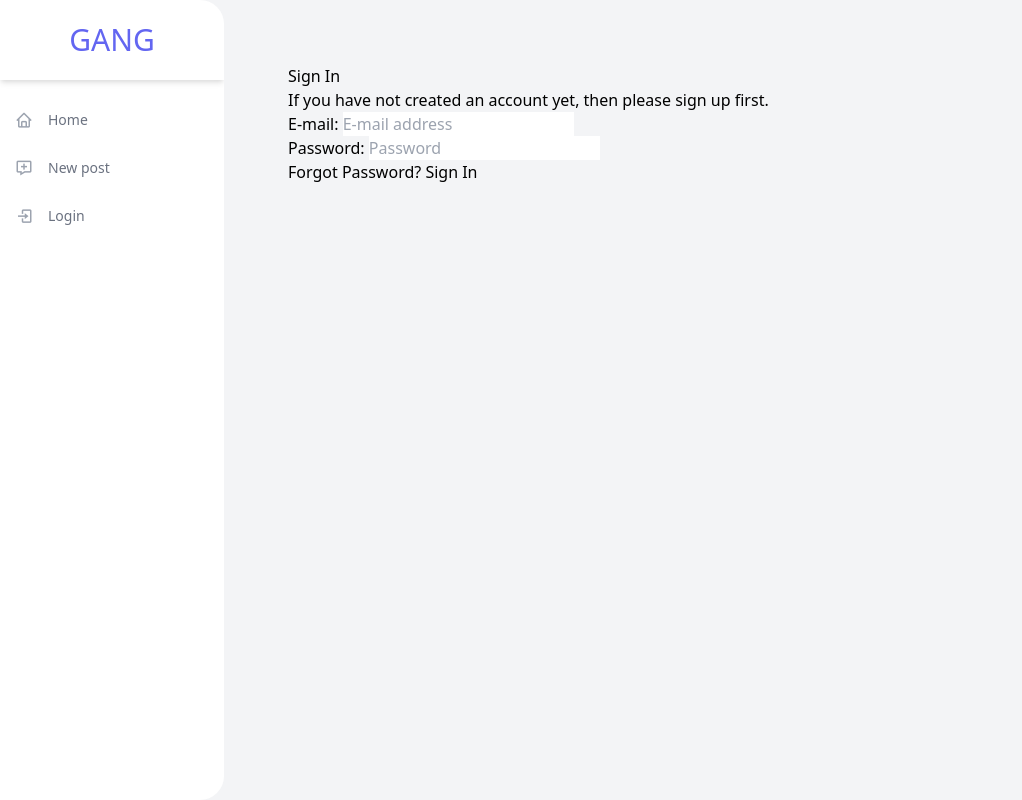
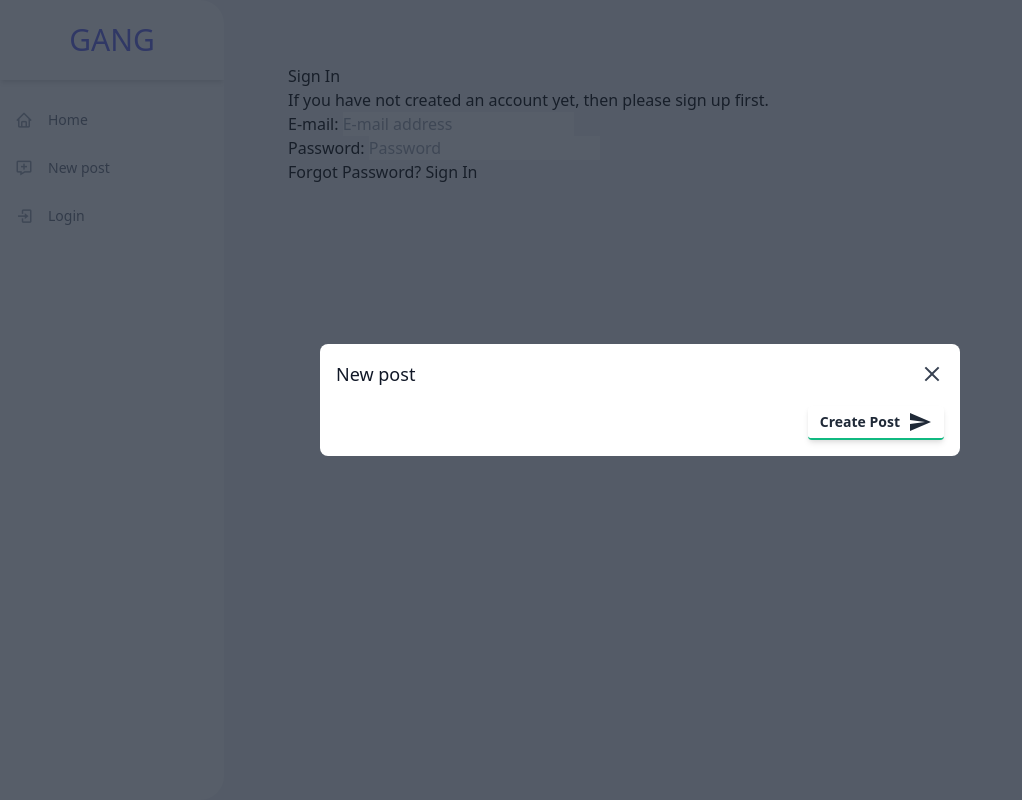
Before and after one commit to code-surya/djangoproject, a Django app: a page that uses gang/templates/base.html in a window 1280 px wide. Shown: the whole page, without its empty margins (0-1022 px from the left). Run offline with Django 4.2, Linux system fonts and the light colour scheme.

Commit message:
Adding a TailWind css model

```diff
--- a/gang/templates/base.html
+++ b/gang/templates/base.html
@@ -57,6 +57,33 @@
         {% block content %}{% endblock  %}
       {% endblock %}
     </div>
+
+
+  {% if request.user.is_anonymous %}
+      <div class="flex items-center justify-center fixed left-0 bottom-0 w-full h-full bg-gray-800 bg-opacity-75">
+        <div class="bg-white rounded-lg w-1/2">
+          <div class="flex flex-col items-start p-4">
+            <div class="flex items-center w-full">
+              <div class="text-gray-900 font-medium text-lg">New post</div>
+          <svg class="ml-auto fill-current text-gray-700 w-6 h-6 cursor-pointer" xmlns="http://www.w3.org/2000/svg" viewBox="0 0 18 18">
+            <path d="M14.53 4.53l-1.06-1.06L9 7.94 4.53 3.47 3.47 4.53 7.94 9l-4.47 4.47 1.06 1.06L9 10.06l4.47 4.47 1.06-1.06L10.06 9z"/>
+            </svg>
+            </div>
+            <hr>
+            <div class="">{# to do#}</div>
+            <hr>
+            <div class="ml-auto">
+              <button class="bg-white text-gray-800 font-bold rounded border-b-2 border-green-500 hover:border-green-600 hover:bg-green-500 hover:text-white shadow-md py-1 px-3 inline-flex items-center text-sm mt-4" type="submit">
+                <span class="mr-2">Create Post</span>
+                <svg xmlns="http://www.w3.org/2000/svg" width="24" height="24" viewBox="0 0 24 24">
+                  <path fill="currentcolor" d="M2.01 21L23 12 2.01 3 2 10l15 2-15 2z"></path>
+                </svg>
+            </button>
+            </div>
+          </div>
+        </div>
+      </div>
+  {% endif %}
   </div>
   </body>
 </html>
```
